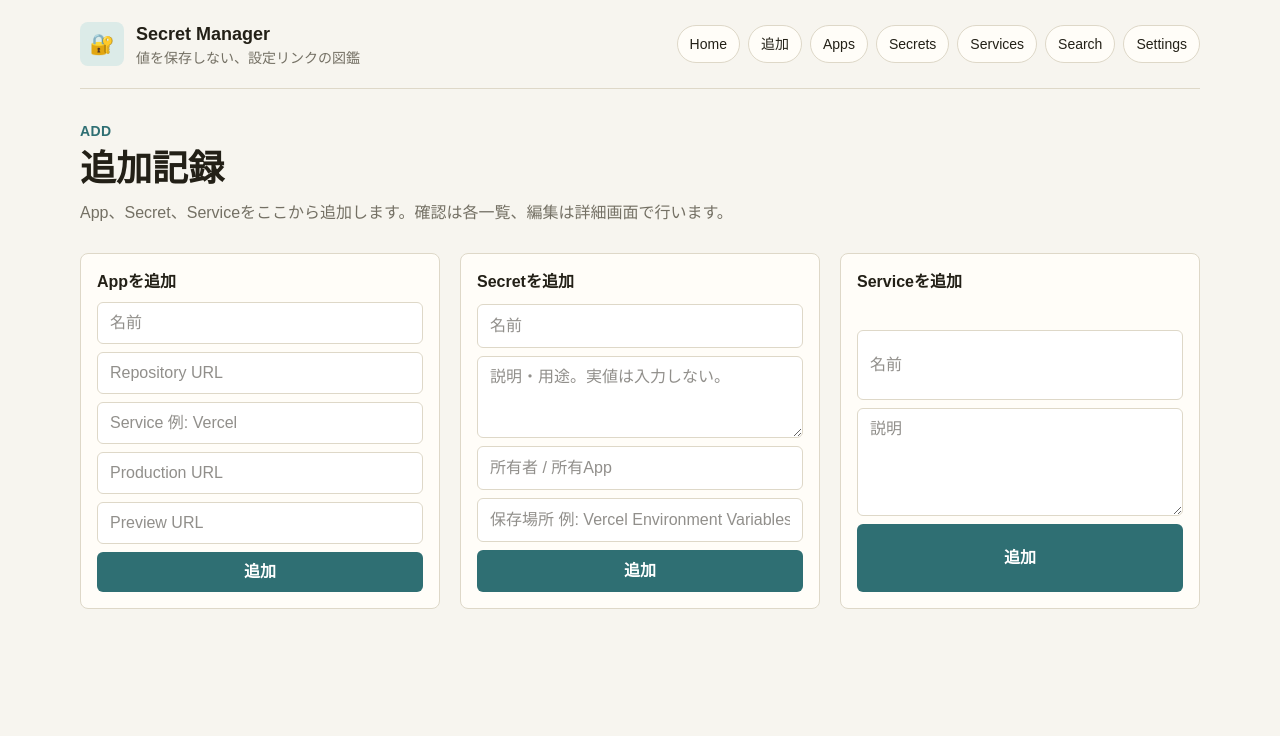
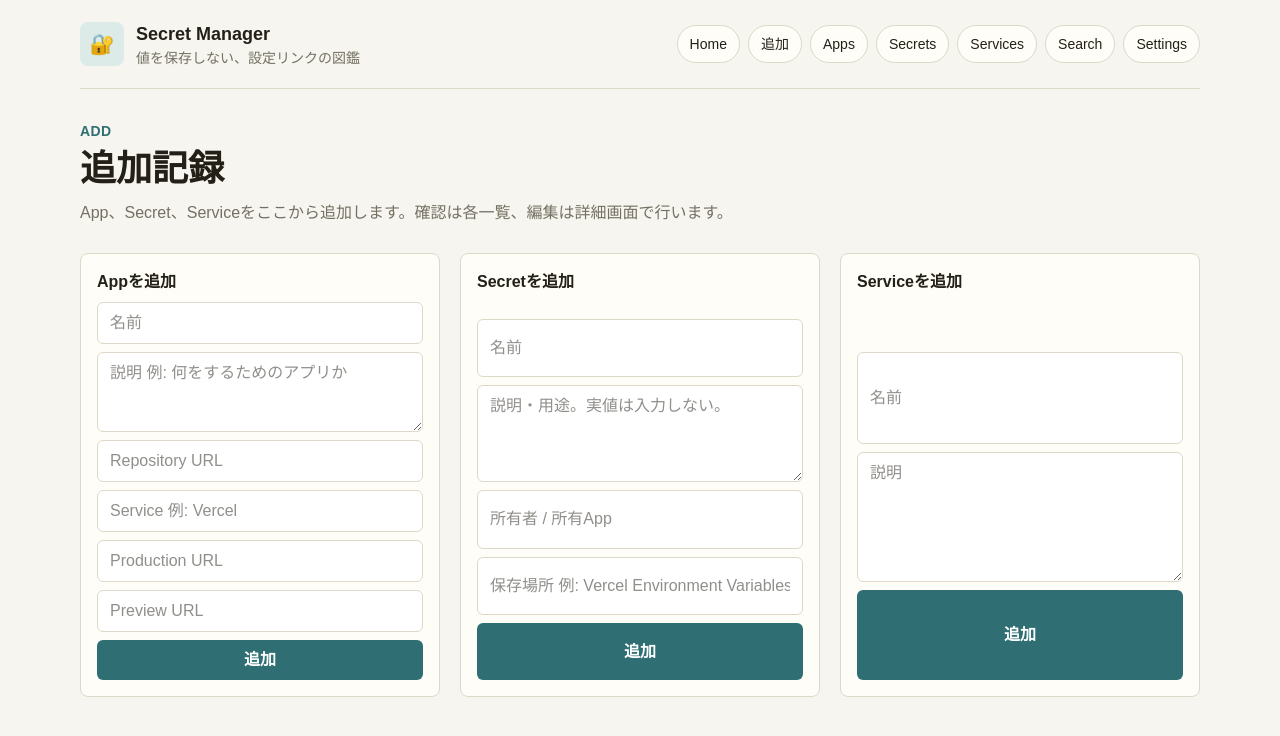
Before and after one commit to karukimori-wq/Secret-Manager, a Next.js app: page /add in a window 1280 px wide. Shown: the top 736 px of the page. Built offline with nearby package versions, Linux system fonts and the light colour scheme.

Commit message:
Add app descriptions

```diff
--- a/components/record-forms.tsx
+++ b/components/record-forms.tsx
@@ -49,6 +49,7 @@ function useUpdate(endpoint: string) {
 
 export function AppForm() {
   const [name, setName] = useState("");
+  const [description, setDescription] = useState("");
   const [repository, setRepository] = useState("");
   const [service, setService] = useState("");
   const [productionUrl, setProductionUrl] = useState("");
@@ -59,8 +60,9 @@ export function AppForm() {
     <form
       onSubmit={(event) => {
         event.preventDefault();
-        submit({ id: slugify(name, "app"), name, repository, service, productionUrl, previewUrl }, () => {
+        submit({ id: slugify(name, "app"), name, repository, service, productionUrl, previewUrl, description }, () => {
           setName("");
+          setDescription("");
           setRepository("");
           setService("");
           setProductionUrl("");
@@ -71,6 +73,7 @@ export function AppForm() {
     >
       <div className="font-bold">Appを追加</div>
       <input className="rounded-md border border-[var(--line)] bg-white px-3 py-2" placeholder="名前" value={name} onChange={(event) => setName(event.target.value)} required />
+      <textarea className="min-h-20 rounded-md border border-[var(--line)] bg-white px-3 py-2" placeholder="説明 例: 何をするためのアプリか" value={description} onChange={(event) => setDescription(event.target.value)} />
       <input className="rounded-md border border-[var(--line)] bg-white px-3 py-2" placeholder="Repository URL" value={repository} onChange={(event) => setRepository(event.target.value)} />
       <input className="rounded-md border border-[var(--line)] bg-white px-3 py-2" placeholder="Service 例: Vercel" value={service} onChange={(event) => setService(event.target.value)} />
       <input className="rounded-md border border-[var(--line)] bg-white px-3 py-2" placeholder="Production URL" value={productionUrl} onChange={(event) => setProductionUrl(event.target.value)} />
@@ -171,17 +174,19 @@ export function RelationForm({ fromId, defaultRelation, options }: { fromId: str
   );
 }
 
-export function AppEditForm({ app }: { app: { id: string; name: string; repository: string; service: string; productionUrl: string; previewUrl: string } }) {
+export function AppEditForm({ app }: { app: { id: string; name: string; repository: string; service: string; productionUrl: string; previewUrl: string; description: string } }) {
   const [name, setName] = useState(app.name);
+  const [description, setDescription] = useState(app.description);
   const [repository, setRepository] = useState(app.repository);
   const [service, setService] = useState(app.service);
   const [productionUrl, setProductionUrl] = useState(app.productionUrl);
   const [previewUrl, setPreviewUrl] = useState(app.previewUrl);
   const { message, update } = useUpdate("/api/apps");
   return (
-    <form onSubmit={(event) => { event.preventDefault(); update({ id: app.id, name, repository, service, productionUrl, previewUrl }); }} className="mt-5 grid gap-2 rounded-lg border border-[var(--line)] bg-[var(--card)] p-4">
+    <form onSubmit={(event) => { event.preventDefault(); update({ id: app.id, name, repository, service, productionUrl, previewUrl, description }); }} className="mt-5 grid gap-2 rounded-lg border border-[var(--line)] bg-[var(--card)] p-4">
       <div className="font-bold">編集</div>
       <input className="rounded-md border border-[var(--line)] bg-white px-3 py-2" value={name} onChange={(event) => setName(event.target.value)} required />
+      <textarea className="min-h-20 rounded-md border border-[var(--line)] bg-white px-3 py-2" value={description} onChange={(event) => setDescription(event.target.value)} placeholder="説明 例: 何をするためのアプリか" />
       <input className="rounded-md border border-[var(--line)] bg-white px-3 py-2" value={repository} onChange={(event) => setRepository(event.target.value)} placeholder="Repository URL" />
       <input className="rounded-md border border-[var(--line)] bg-white px-3 py-2" value={service} onChange={(event) => setService(event.target.value)} placeholder="Service" />
       <input className="rounded-md border border-[var(--line)] bg-white px-3 py-2" value={productionUrl} onChange={(event) => setProductionUrl(event.target.value)} placeholder="Production URL" />
```
